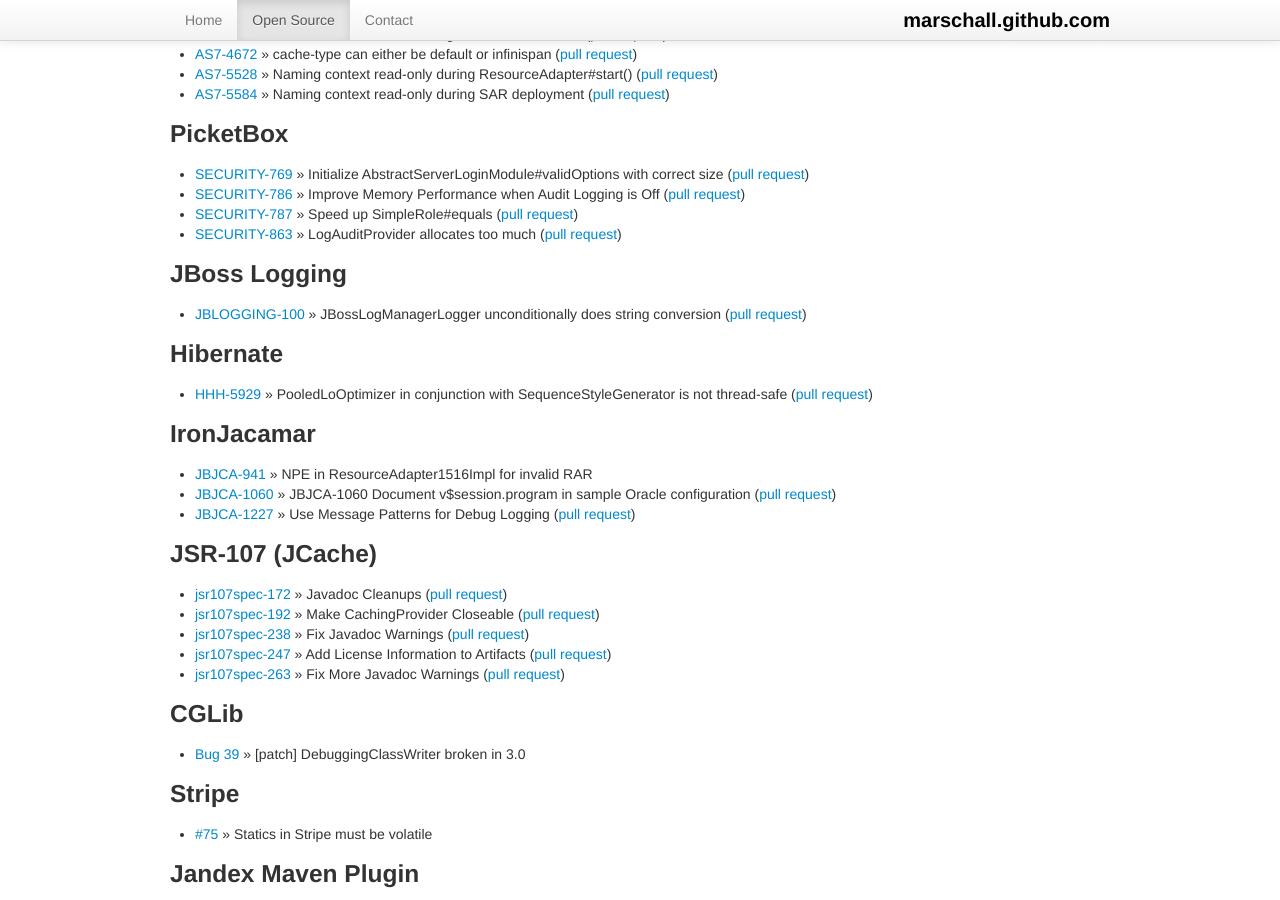
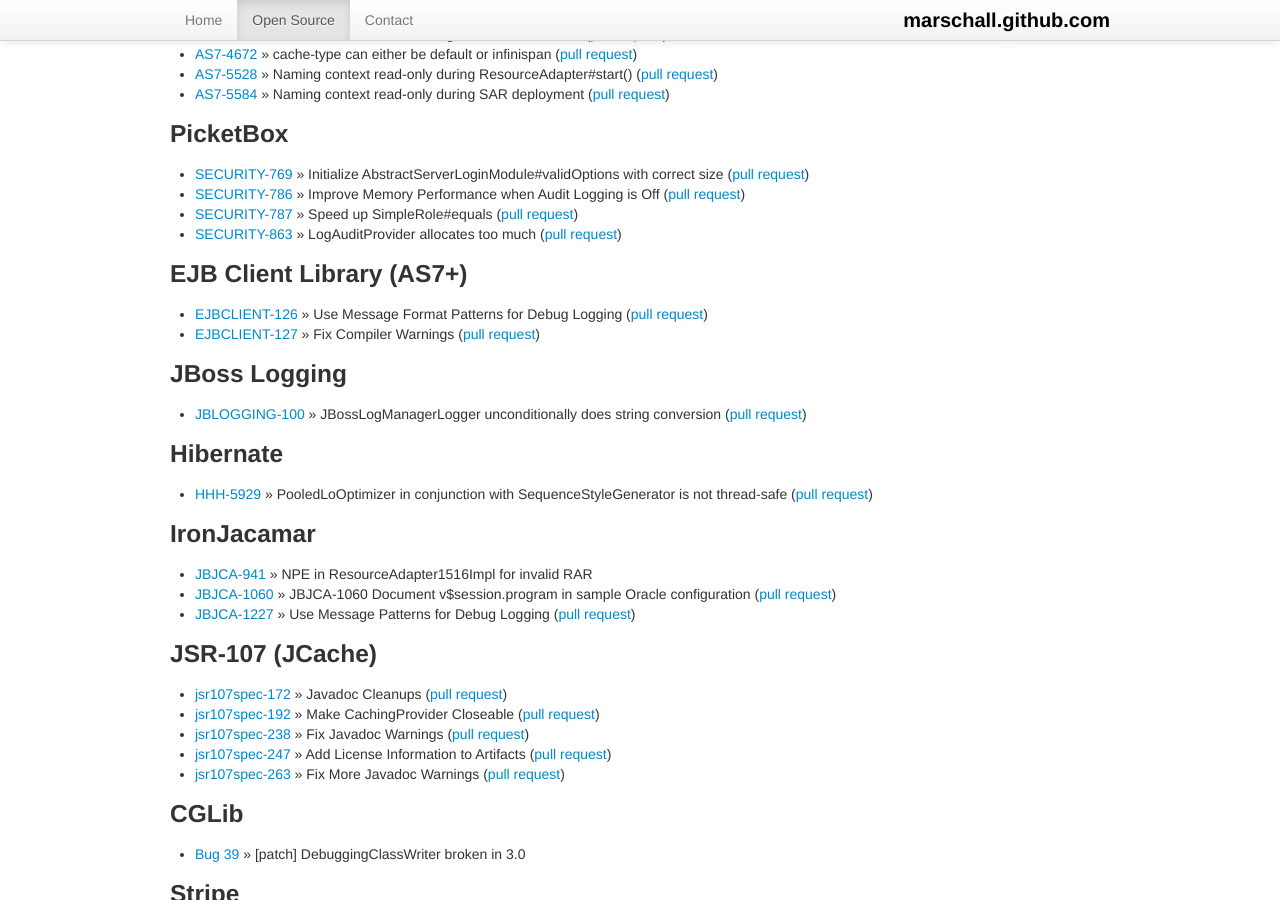
Before and after one commit to marschall/marschall.github.com, a Jekyll site: the page built from open-source.html, in a window 1280 px wide and 900 px high, scrolled down 1616 px. Built offline with Jekyll 4.4.1, drawn with Linux system fonts in a browser that asks for light colours.

Commit message:
add EJBCLIENT

```diff
--- a/open-source.html
+++ b/open-source.html
@@ -109,6 +109,12 @@
   <li><a href="https://issues.jboss.org/browse/SECURITY-787">SECURITY-787</a> &raquo; Speed up SimpleRole#equals (<a href="https://github.com/picketbox/picketbox/pull/18">pull request</a>)</li>
   <li><a href="https://issues.jboss.org/browse/SECURITY-863">SECURITY-863</a> &raquo; LogAuditProvider allocates too much (<a href="https://github.com/picketbox/picketbox/pull/19">pull request</a>)</li>
 </ul>
+<h3>EJB Client Library (AS7+)</h3>
+<ul>
+  <li><a href="https://issues.jboss.org/browse/EJBCLIENT-126">EJBCLIENT-126</a> &raquo; Use Message Format Patterns for Debug Logging (<a href="https://github.com/jbossas/jboss-ejb-client/pull/85">pull request</a>)</li>
+  <li><a href="https://issues.jboss.org/browse/EJBCLIENT-127">EJBCLIENT-127</a> &raquo; Fix Compiler Warnings (<a href="https://github.com/jbossas/jboss-ejb-client/pull/86">pull request</a>)</li>
+</ul>
+
 <!--
 https://github.com/picketbox/picketbox-container-stale/pull/3
 https://github.com/picketbox/picketbox-container-stale/pull/2
@@ -249,11 +255,6 @@
 https://issues.jboss.org/browse/REMJMX-92
 https://github.com/jbossas/remoting-jmx/pull/19
 
-https://issues.jboss.org/browse/EJBCLIENT-126
-https://github.com/jbossas/jboss-ejb-client/pull/85
-
-https://issues.jboss.org/browse/EJBCLIENT-127
-https://github.com/jbossas/jboss-ejb-client/pull/86
 
 https://issues.jboss.org/browse/WFLY-4218
 https://github.com/wildfly/wildfly/pull/7061
```
